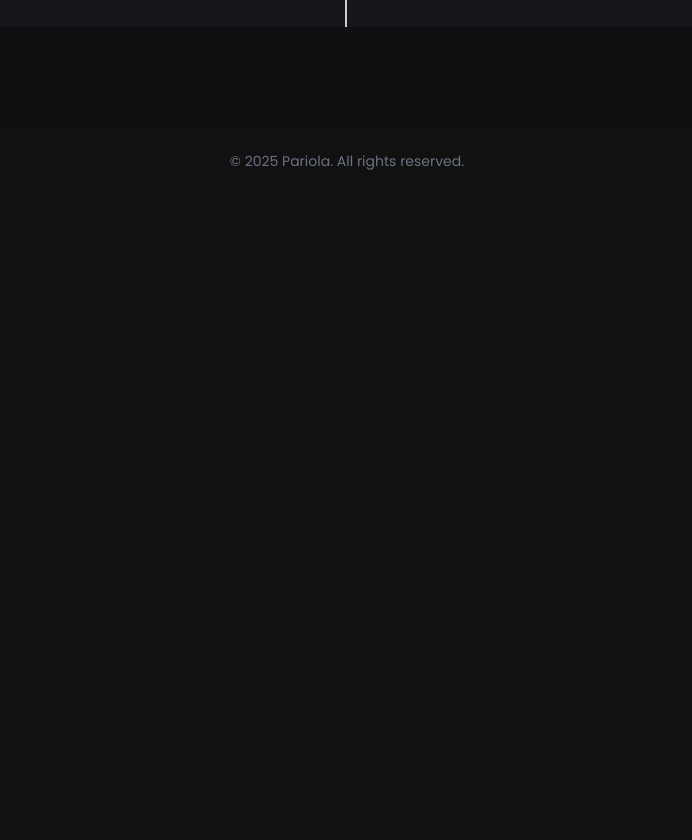
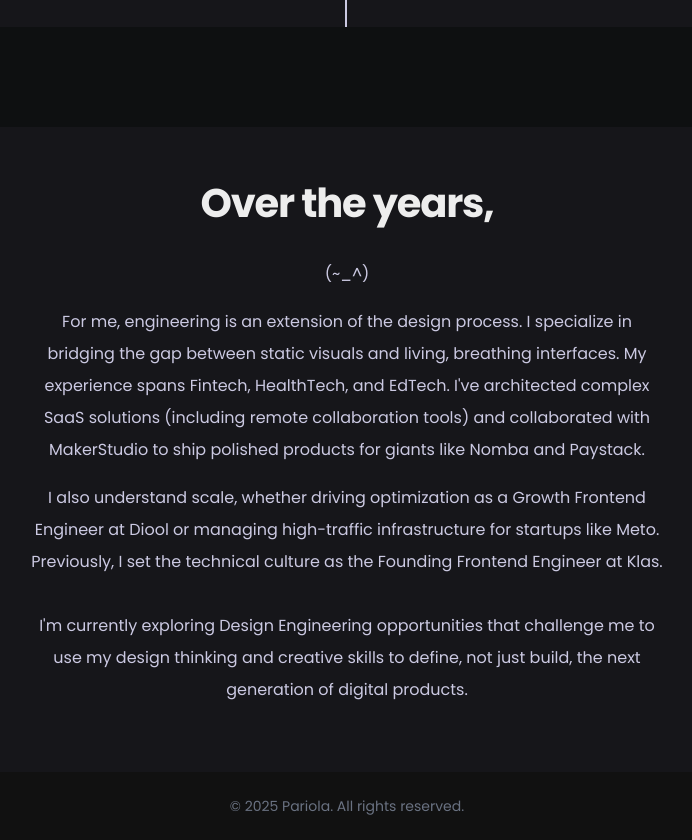
Before and after one commit to xeylous/portfolio-v2, a Next.js app: page / in a window 1280 px wide. Shown: the part 1620-2460 px from the top of the page, without its empty margins (293-985 px from the left). Before the commit the page ends 1815 px from the top, so only its background shows below. Built offline with nearby package versions, Linux system fonts and the light colour scheme.

Commit message:
header responsiveness fixed

```diff
--- a/src/app/page.js
+++ b/src/app/page.js
@@ -11,7 +11,7 @@ export default function Home() {
       <Header />
       <About />
       <Caption />
-      {/* <Experience /> */}
+      <Experience />
       {/* <Projects /> */}
       {/* <Contact /> */}
     </>
```
